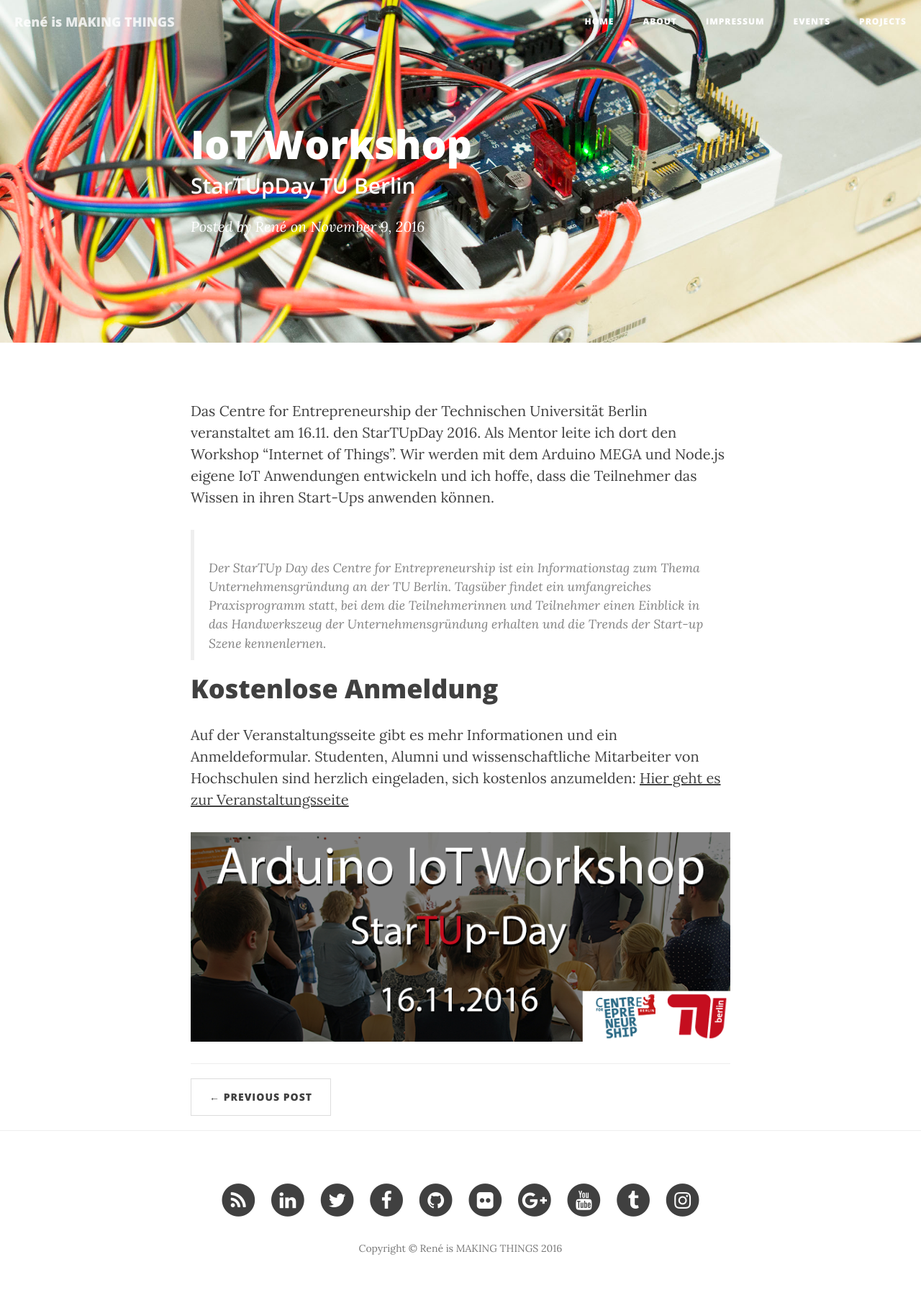
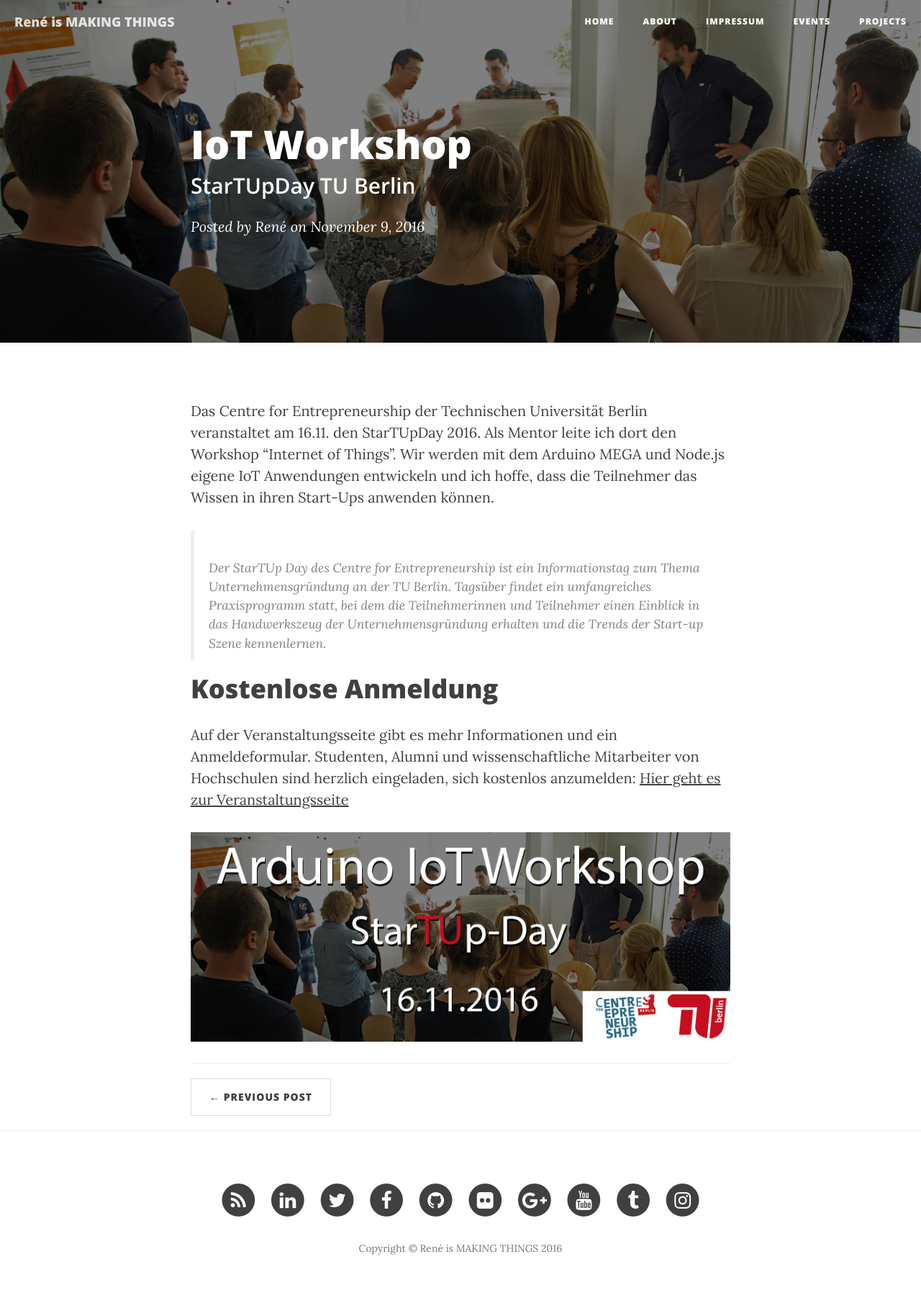
Before and after one commit to renebohne/renebohne.github.io, a Jekyll site: the page built from _posts/2016-11-09-IoTWorkshopTU.markdown, in a window 1280 px wide. Shown: the whole page at 72% size. Built offline with Jekyll 4.4.1, drawn with Linux system fonts in a browser that asks for light colours; nearby versions of some CDN libraries.

Commit message:
bg img
sud

```diff
--- a/_posts/2016-11-09-IoTWorkshopTU.markdown
+++ b/_posts/2016-11-09-IoTWorkshopTU.markdown
@@ -4,7 +4,7 @@ title:      "IoT Workshop "
 subtitle:   "StarTUpDay TU Berlin"
 date:       2016-11-09 08:00:00
 author:     "René"
-header-img: "img/bg-post2.jpg"
+header-img: "img/StarTUpDay.jpg"
 tags: event workshop Berlin
 ---
 
```
